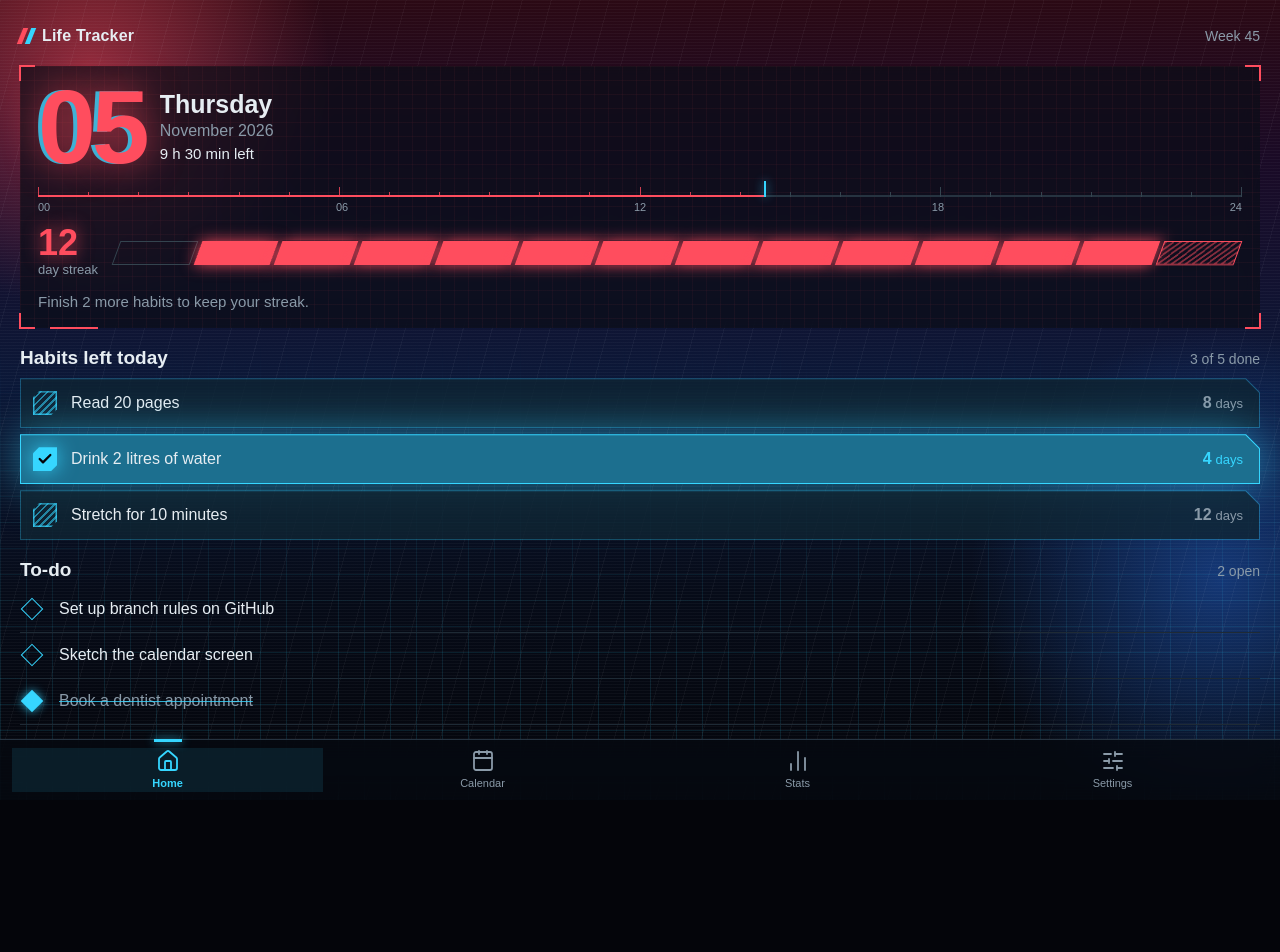
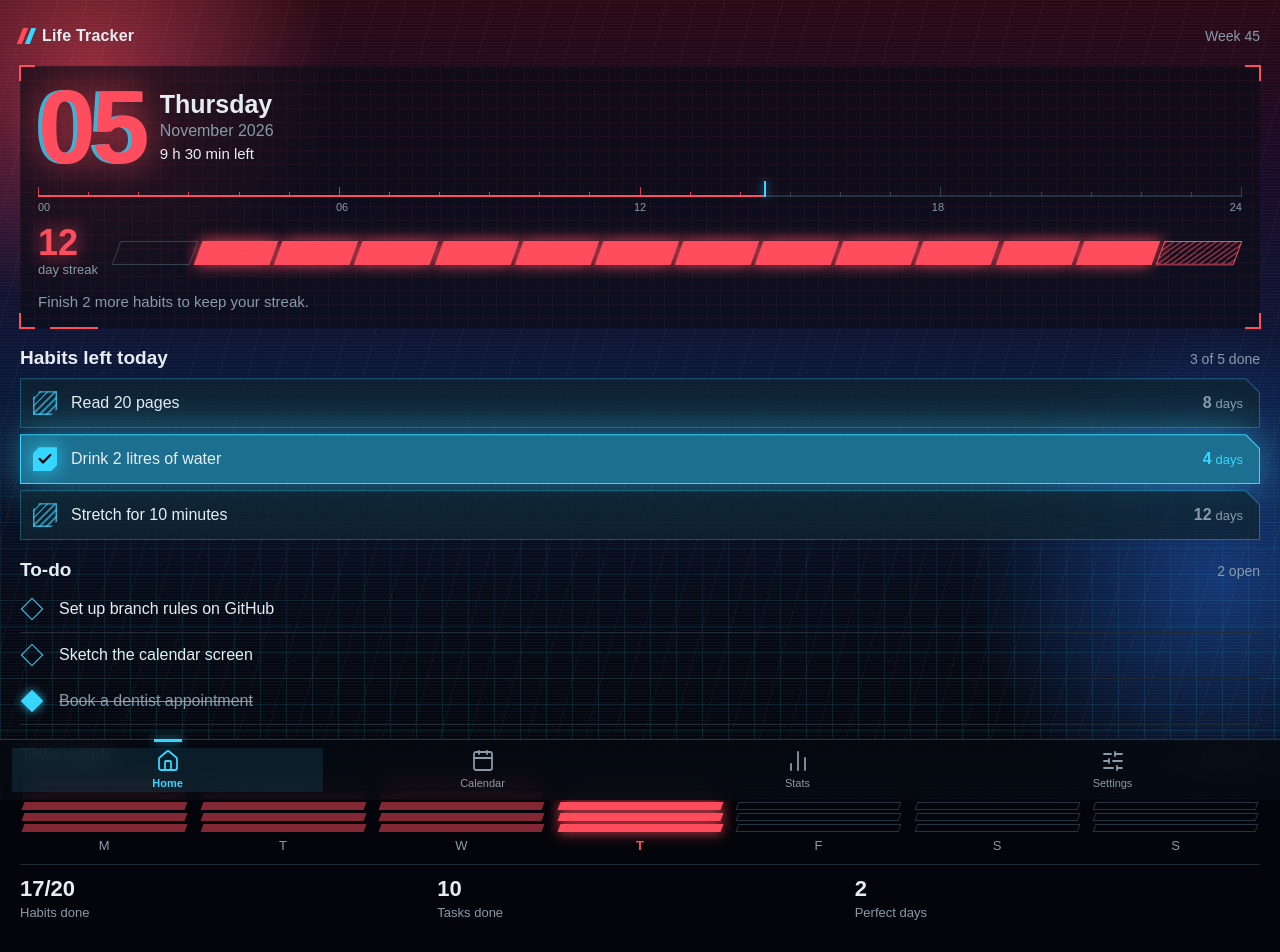
Before and after one commit to Dion-Szczerba/Life-Tracker, a React (Vite) app: page / in a window 1280 px wide. Shown: the top 952 px of the page. Before the commit the page ends 821 px from the top, so only its background shows below. Built offline with nearby package versions, Linux system fonts and the light colour scheme.

Commit message:
feat: add week stats

```diff
--- /dev/null
+++ b/src/components/home/WeekStats.tsx
@@ -0,0 +1,113 @@
+import { useId } from "react";
+import { cn } from "@/lib/utils";
+import { SectionHeader } from "./SectionHeader";
+import type { WeekDay, WeekTotals } from "./types";
+
+type WeekStatsProps = {
+  /** Monday to Sunday. */
+  week: WeekDay[];
+  habitsTotal: number;
+  totals: WeekTotals;
+};
+
+export function WeekStats({ week, habitsTotal, totals }: WeekStatsProps) {
+  const headingId = useId();
+  const first = week[0].date;
+  const last = week[week.length - 1].date;
+  const range = new Intl.DateTimeFormat(undefined, {
+    day: "numeric",
+    month: "short",
+  }).formatRange(first, last);
+  const today = week.find((day) => day.status === "today");
+  const todayName = today?.date.toLocaleDateString(undefined, {
+    weekday: "long",
+  });
+
+  return (
+    <section aria-labelledby={headingId} className="flex flex-col gap-3">
+      <SectionHeader id={headingId} title="This week" meta={range} />
+
+      <div
+        role="img"
+        aria-label={`Habits completed each day this week${todayName ? `, up to ${todayName}` : ""}`}
+        className="grid grid-cols-7 gap-2.5"
+      >
+        {week.map((day) => (
+          <DayColumn
+            key={day.date.getTime()}
+            day={day}
+            habitsTotal={habitsTotal}
+          />
+        ))}
+      </div>
+
+      <dl className="grid grid-cols-3 gap-3 border-t border-divider pt-3">
+        <Stat
+          label="Habits done"
+          value={`${totals.habitsDone}/${totals.habitsPossible}`}
+        />
+        <Stat label="Tasks done" value={totals.tasksDone} />
+        <Stat label="Perfect days" value={totals.perfectDays} />
+      </dl>
+    </section>
+  );
+}
+
+type DayColumnProps = {
+  day: WeekDay;
+  habitsTotal: number;
+};
+
+/** One cell per habit, stacked and filled from the bottom, with the day's letter underneath. */
+function DayColumn({ day, habitsTotal }: DayColumnProps) {
+  const isToday = day.status === "today";
+  // Top cell first, so the lit cells end up at the bottom.
+  const cells = Array.from(
+    { length: habitsTotal },
+    (_, i) => habitsTotal - 1 - i < day.habitsDone,
+  );
+
+  return (
+    <div className="flex flex-col gap-[7px]">
+      <div className="flex flex-col gap-[3px] px-[3px]">
+        {cells.map((lit, i) => (
+          <span
+            key={i}
+            className={cn(
+              "block h-2 -skew-x-20 transition-[background-color,box-shadow] duration-200",
+              day.status === "future" && "border border-line",
+              day.status !== "future" && !lit && "bg-cell-off",
+              lit && isToday && "bg-week shadow-glow-today",
+              lit && !isToday && "bg-week/50",
+            )}
+          />
+        ))}
+      </div>
+      <span
+        className={cn(
+          "text-center text-[13px] leading-none",
+          isToday ? "font-semibold text-today" : "text-muted-foreground",
+        )}
+      >
+        {day.date.toLocaleDateString(undefined, { weekday: "narrow" })}
+      </span>
+    </div>
+  );
+}
+
+type StatProps = {
+  label: string;
+  value: string | number;
+};
+
+function Stat({ label, value }: StatProps) {
+  return (
+    // dt (the label) comes first for screen readers; flex-col-reverse shows the value on top.
+    <div className="flex flex-col-reverse gap-[3px]">
+      <dt className="text-[13px] text-muted-foreground">{label}</dt>
+      <dd className="font-heading text-[22px] leading-[1.05] font-semibold">
+        {value}
+      </dd>
+    </div>
+  );
+}
--- a/src/pages/HomePage.tsx
+++ b/src/pages/HomePage.tsx
@@ -3,6 +3,7 @@ import { HomeHeader } from "@/components/home/HomeHeader";
 import { SAMPLE_HOME } from "@/components/home/sample-data";
 import { TodayCard } from "@/components/home/TodayCard";
 import { TodoList } from "@/components/home/TodoList";
+import { WeekStats } from "@/components/home/WeekStats";
 
 export function HomePage() {
   const data = SAMPLE_HOME;
@@ -23,6 +24,11 @@ export function HomePage() {
         total={data.habitsTotal}
       />
       <TodoList todos={data.todos} />
+      <WeekStats
+        week={data.week}
+        habitsTotal={data.habitsTotal}
+        totals={data.weekTotals}
+      />
     </div>
   );
 }
```
